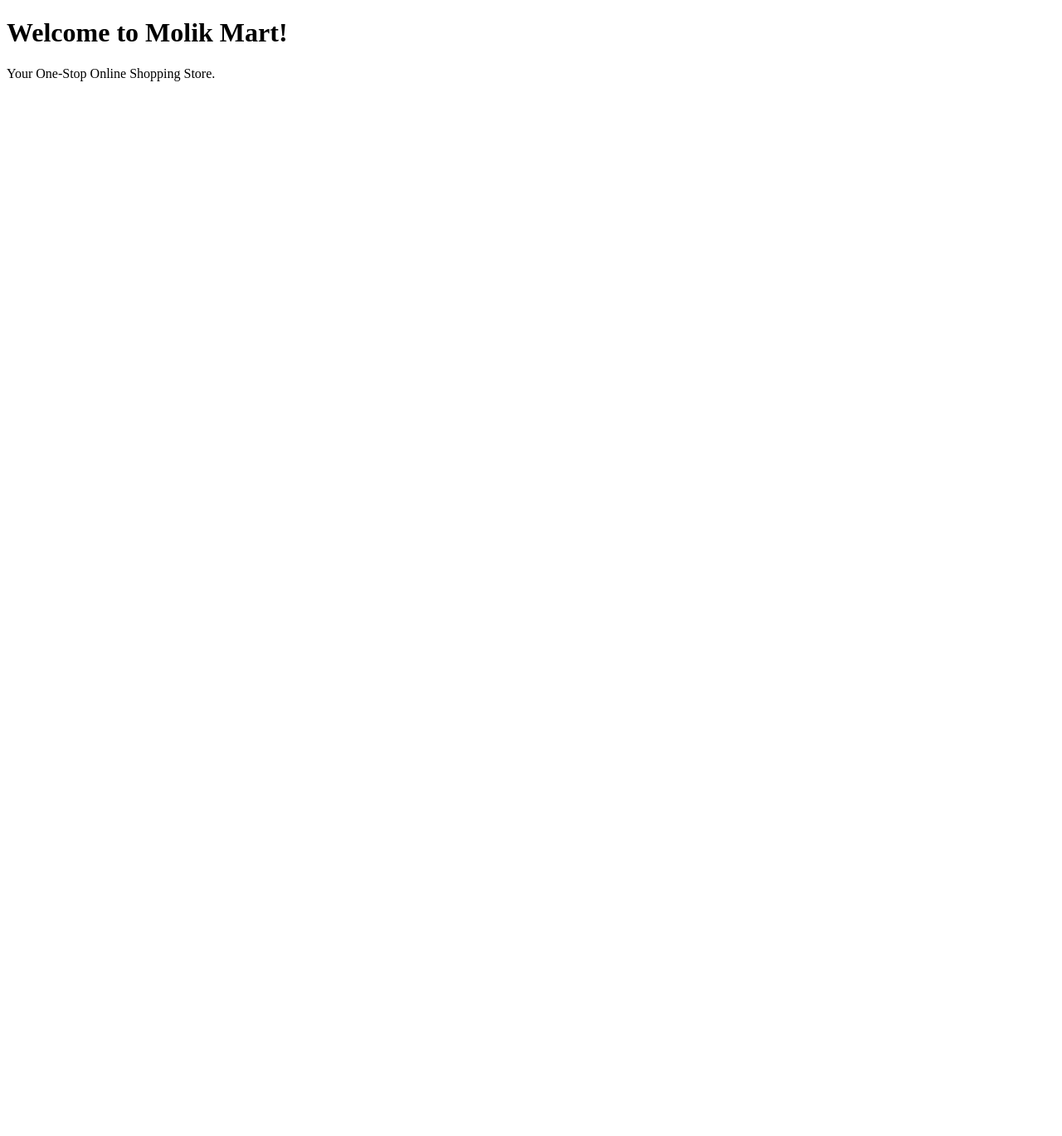
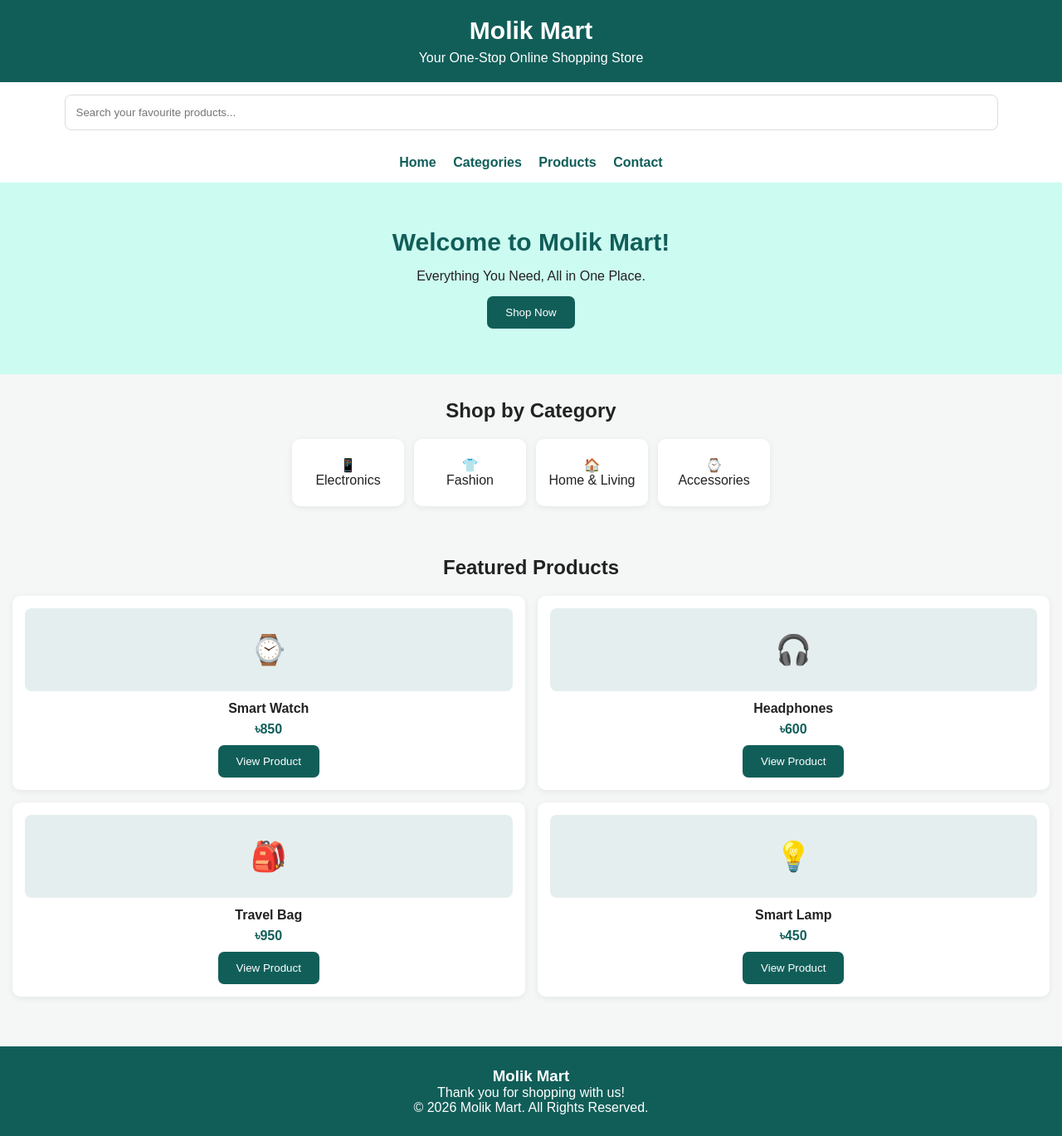
Before and after one commit to tanvirmolik406-blip/Molik-Mart-, a plain HTML site: page index.html in a window 1280 px wide. Shown: the whole page at 83% size. Before the commit the page ends 800 px from the top, so only its background shows below. Drawn offline with Linux system fonts and the light colour scheme.

Commit message:
Update index.html

```diff
--- a/index.html
+++ b/index.html
@@ -2,12 +2,103 @@
 <!DOCTYPE html>
 <html lang="en">
 <head>
-  <meta charset="UTF-8">
-  <meta name="viewport" content="width=device-width, initial-scale=1.0">
-  <title>Molik Mart</title>
+<meta charset="UTF-8">
+<meta name="viewport" content="width=device-width, initial-scale=1.0">
+<title>Molik Mart - Online Shopping</title>
+<style>
+*{margin:0;padding:0;box-sizing:border-box}
+body{font-family:Arial,sans-serif;background:#f5f7f7;color:#222}
+header{background:#115e59;color:white;padding:20px;text-align:center}
+header h1{font-size:30px}
+header p{margin-top:7px}
+.search{padding:15px;background:white;text-align:center}
+.search input{width:90%;padding:13px;border:1px solid #ddd;border-radius:8px}
+nav{background:#fff;padding:15px;text-align:center}
+nav a{color:#115e59;text-decoration:none;margin:8px;font-weight:bold}
+.hero{background:#ccfbf1;text-align:center;padding:55px 15px}
+.hero h2{font-size:30px;color:#115e59}
+.hero p{margin:15px 0}
+button{background:#115e59;color:white;border:0;padding:12px 22px;border-radius:7px}
+.section{padding:30px 15px;text-align:center}
+.categories{display:flex;flex-wrap:wrap;justify-content:center;gap:12px;margin-top:20px}
+.category{background:white;padding:22px 15px;border-radius:10px;min-width:135px;box-shadow:0 2px 8px #0001}
+.products{display:grid;grid-template-columns:repeat(2,1fr);gap:15px;margin-top:20px}
+.product{background:white;padding:15px;border-radius:10px;box-shadow:0 2px 8px #0001}
+.product .image{height:100px;background:#e5eeee;border-radius:8px;display:flex;align-items:center;justify-content:center;font-size:35px}
+.product h3{margin:12px 0 7px;font-size:16px}
+.price{color:#115e59;font-weight:bold;margin-bottom:10px}
+footer{background:#115e59;color:white;text-align:center;padding:25px;margin-top:30px}
+</style>
 </head>
 <body>
-  <h1>Welcome to Molik Mart!</h1>
-  <p>Your One-Stop Online Shopping Store.</p>
+
+<header>
+<h1>Molik Mart</h1>
+<p>Your One-Stop Online Shopping Store</p>
+</header>
+
+<div class="search">
+<input type="search" placeholder="Search your favourite products...">
+</div>
+
+<nav>
+<a href="#">Home</a>
+<a href="#categories">Categories</a>
+<a href="#products">Products</a>
+<a href="#contact">Contact</a>
+</nav>
+
+<section class="hero">
+<h2>Welcome to Molik Mart!</h2>
+<p>Everything You Need, All in One Place.</p>
+<button>Shop Now</button>
+</section>
+
+<section class="section" id="categories">
+<h2>Shop by Category</h2>
+<div class="categories">
+<div class="category">📱<p>Electronics</p></div>
+<div class="category">👕<p>Fashion</p></div>
+<div class="category">🏠<p>Home & Living</p></div>
+<div class="category">⌚<p>Accessories</p></div>
+</div>
+</section>
+
+<section class="section" id="products">
+<h2>Featured Products</h2>
+<div class="products">
+<div class="product">
+<div class="image">⌚</div>
+<h3>Smart Watch</h3>
+<p class="price">৳850</p>
+<button>View Product</button>
+</div>
+<div class="product">
+<div class="image">🎧</div>
+<h3>Headphones</h3>
+<p class="price">৳600</p>
+<button>View Product</button>
+</div>
+<div class="product">
+<div class="image">🎒</div>
+<h3>Travel Bag</h3>
+<p class="price">৳950</p>
+<button>View Product</button>
+</div>
+<div class="product">
+<div class="image">💡</div>
+<h3>Smart Lamp</h3>
+<p class="price">৳450</p>
+<button>View Product</button>
+</div>
+</div>
+</section>
+
+<footer id="contact">
+<h3>Molik Mart</h3>
+<p>Thank you for shopping with us!</p>
+<p>© 2026 Molik Mart. All Rights Reserved.</p>
+</footer>
+
 </body>
 </html>
```
